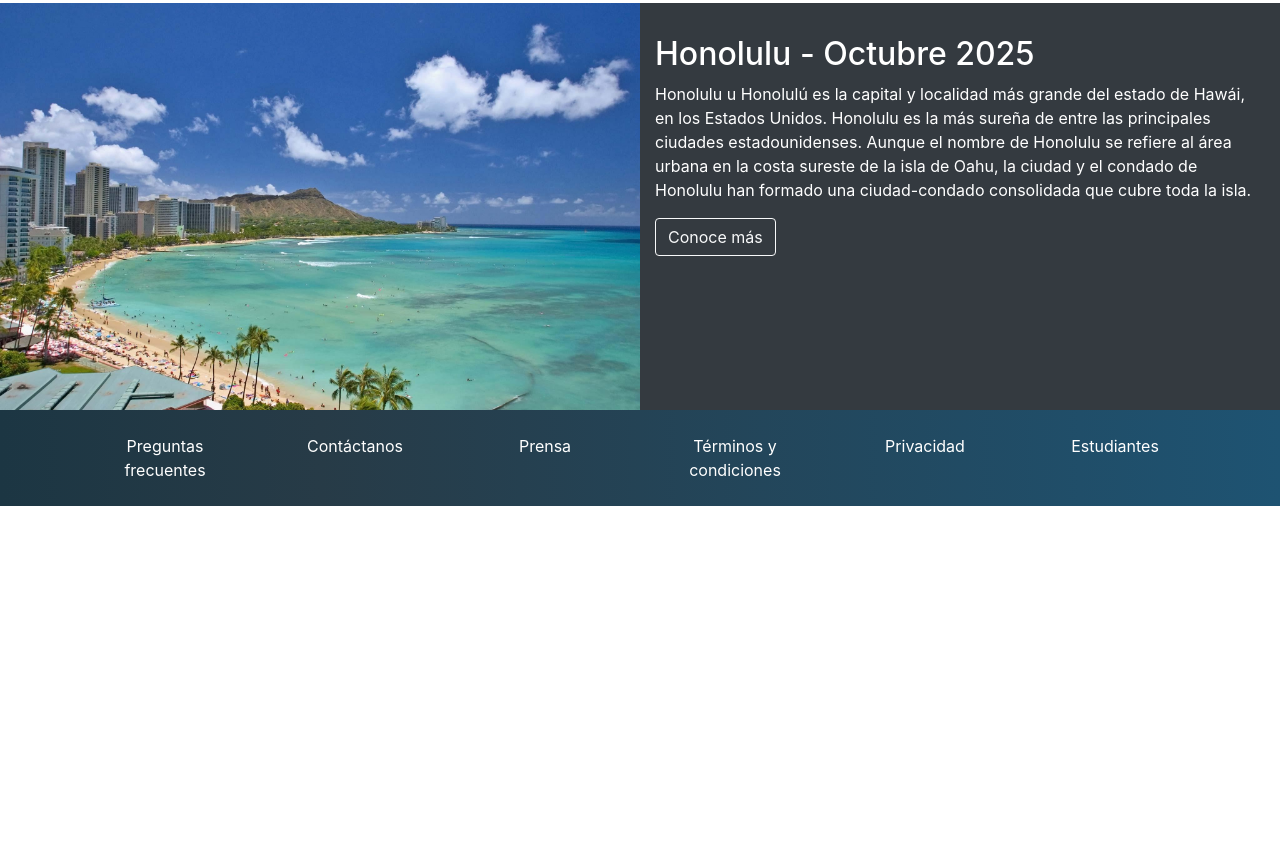
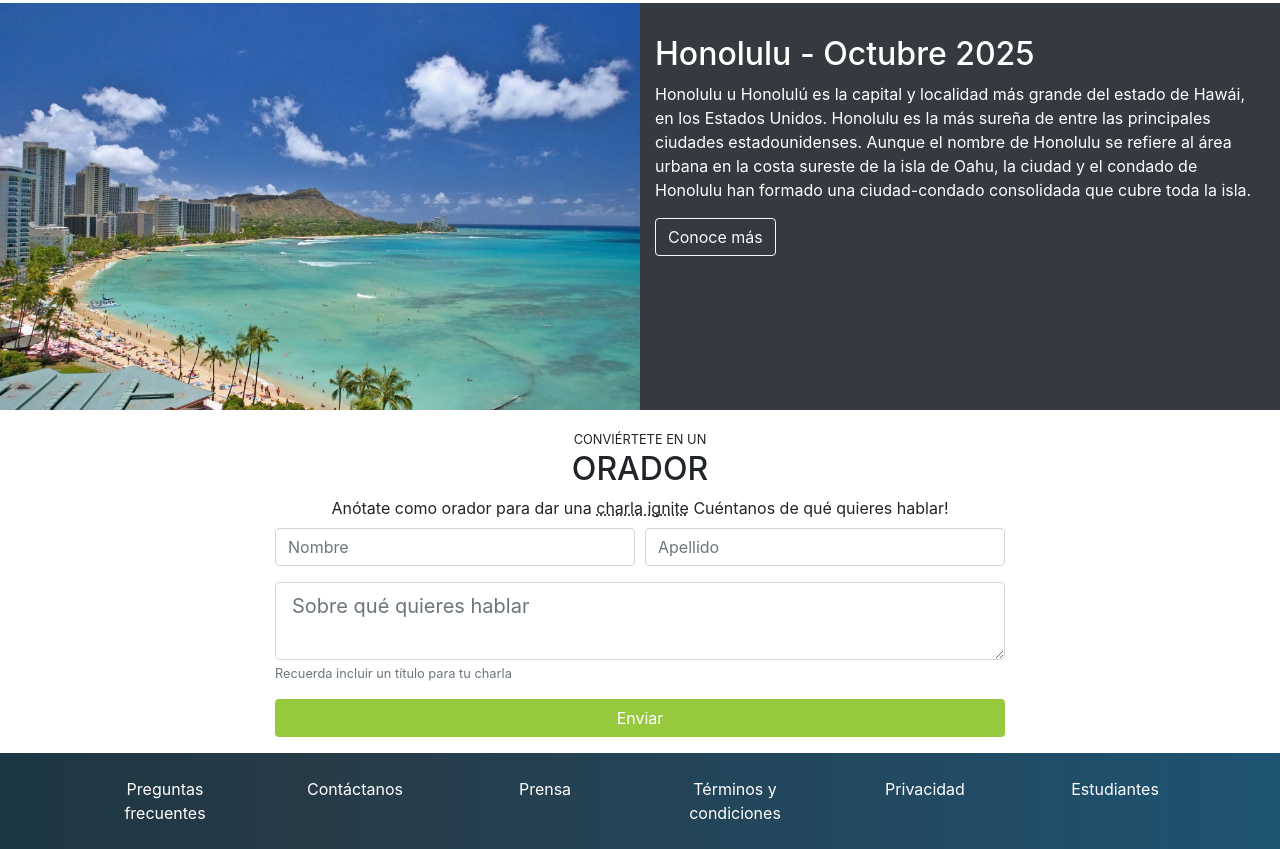
Before and after one commit to andii0890/curso-de-bootstrap-2, a plain HTML site: page index.html in a window 1280 px wide. Shown: the part 1458-2307 px from the top of the page. Before the commit the page ends 1964 px from the top, so only its background shows below. Drawn offline with nearby package versions, Linux system fonts and the light colour scheme.

Commit message:
become a speaker

```diff
--- a/index.html
+++ b/index.html
@@ -164,6 +164,52 @@
     </section>
     <!-- /Place-time-->
 
+    <!-- Become a speaker-->
+    <section id="become-a-speaker" class="py-3">
+      <div class="container">
+        <div class="row">
+          <div class="col text-uppercase text-center">
+            <small>Conviértete en un </small>
+            <h2>Orador</h2>
+          </div>
+        </div>
+        <div class="row">
+          <div class="col text-center">
+            Anótate como orador para dar una <abbr data-toggle="tooltip" title="Charlas de 5 minutos">charla ignite</abbr>
+            Cuéntanos de qué quieres hablar!
+          </div>
+        </div>
+        <div class="row">
+          <div class="col col-md-10 offset-md-1 col-lg-8 offset-lg-2 pt-2">
+            <form>
+              <div class="form-row">
+                <div class="form-group col-12 col-md-6">
+                  <input type="text" class="form-control" placeholder="Nombre">
+                </div>
+                <div class="form-group col-12 col-md-6">
+                  <input type="text" class="form-control" placeholder="Apellido">
+                </div>
+              </div>
+              <div class="form-row">
+                <div class="form-group col">
+                  <textarea name="text" class="form-control form-control-lg" placeholder="Sobre qué quieres hablar"></textarea>
+                  <small class="form-text text-muted">
+                    Recuerda incluir un título para tu charla
+                  </small>
+                </div>
+              </div>
+              <div class="form-row">
+                <div class="col">
+                  <button type="button" class="btn btn-platzi btn-block">Enviar</button>
+                </div>
+              </div>
+            </form>
+          </div>
+        </div>
+      </div>
+    </section>
+    <!-- /Become a speaker-->
+
 
     <!-- Footer -->
     <footer id="footer" class="pb-4 pt-4">
@@ -197,5 +243,6 @@
     <script src="https://code.jquery.com/jquery-3.3.1.slim.min.js" integrity="sha384-q8i/X+965DzO0rT7abK41JStQIAqVgRVzpbzo5smXKp4YfRvH+8abtTE1Pi6jizo" crossorigin="anonymous"></script>
     <script src="https://cdnjs.cloudflare.com/ajax/libs/popper.js/1.14.7/umd/popper.min.js" integrity="sha384-UO2eT0CpHqdSJQ6hJty5KVphtPhzWj9WO1clHTMGa3JDZwrnQq4sF86dIHNDz0W1" crossorigin="anonymous"></script>
     <script src="https://stackpath.bootstrapcdn.com/bootstrap/4.3.1/js/bootstrap.min.js" integrity="sha384-JjSmVgyd0p3pXB1rRibZUAYoIIy6OrQ6VrjIEaFf/nJGzIxFDsf4x0xIM+B07jRM" crossorigin="anonymous"></script>
+    <script src="index.js"></script>
   </body>
 </html>
--- /dev/null
+++ b/index.js
@@ -0,0 +1,3 @@
+$(function () {
+    $('[data-toggle="tooltip"]').tooltip()
+})
```
